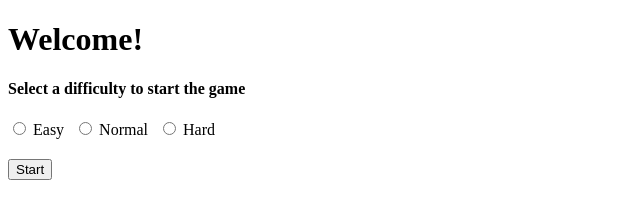
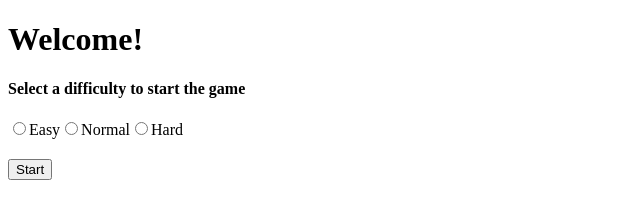
Before and after one commit to acciojob/memory-game-AnushaYuvika, a React app: page / in a window 1280 px wide. Shown: the top 209 px of the page, without its empty margins (0-640 px from the left). Built offline with nearby package versions, Linux system fonts and the light colour scheme.

Commit message:
completed assignment

```diff
--- a/src/components/App.js
+++ b/src/components/App.js
@@ -18,38 +18,15 @@ const App = () => {
         <div className="levels_container">
           <h1>Welcome!</h1>
           <h4>Select a difficulty to start the game</h4>
-          <div>
-            <label>
-              <input
-                type="radio"
-                name="difficulty"
-                id="easy"
-                value="easy"
-                onChange={(e) => setDifficulty(e.target.value)}
-              />{" "}
-              Easy
-            </label>
-            <label style={{ marginLeft: "10px" }}>
-              <input
-                type="radio"
-                name="difficulty"
-                value="normal"
-                id="normal"
-                onChange={(e) => setDifficulty(e.target.value)}
-              />{" "}
-              Normal
-            </label>
-            <label style={{ marginLeft: "10px" }}>
-              <input
-                type="radio"
-                name="difficulty"
-                value="hard"
-                id="hard"
-                onChange={(e) => setDifficulty(e.target.value)}
-              />{" "}
-              Hard
-            </label>
-          </div>
+          <input type="radio" name="difficulty" id="easy" value="easy" onChange={(e) => setDifficulty(e.target.value)} />
+          <label htmlFor="easy">Easy</label>
+
+          <input type="radio" name="difficulty" id="normal" value="normal" onChange={(e) => setDifficulty(e.target.value)} />
+          <label htmlFor="normal">Normal</label>
+
+          <input type="radio" name="difficulty" id="hard" value="hard" onChange={(e) => setDifficulty(e.target.value)} />
+          <label htmlFor="hard">Hard</label> <br/>
+
           <button style={{ marginTop: "20px" }} onClick={handleStart}>
             Start
           </button>
```
